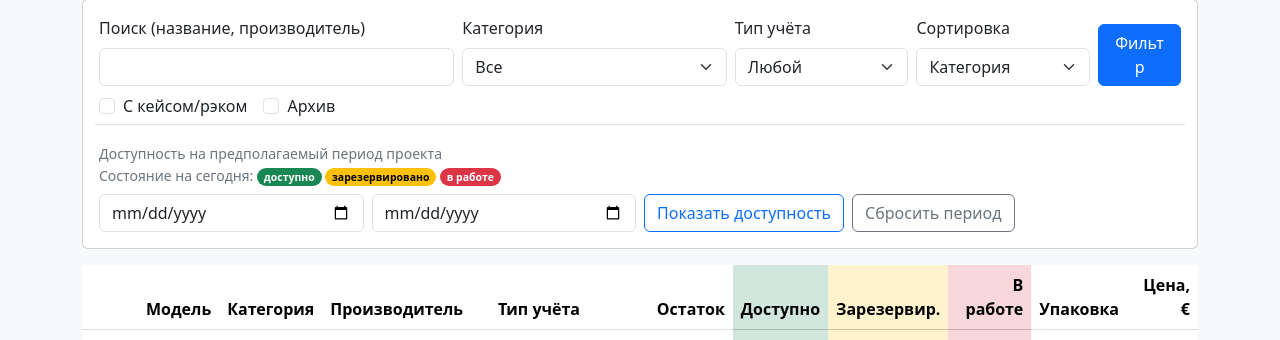
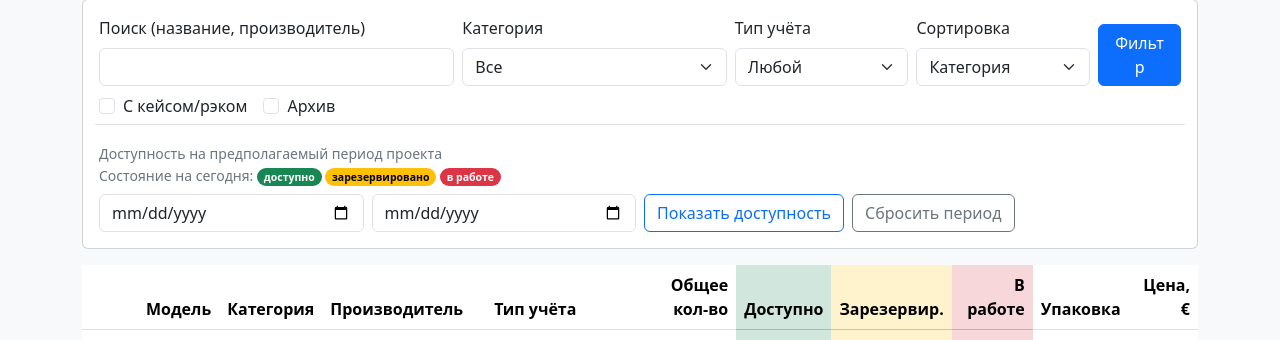
Before and after one commit to mkl093/MKL-Rent, a FastAPI app: template app/templates/inventory/list.html in a window 1280 px wide. Shown: the part 79-419 px from the top of the page. Run offline with FastAPI, Linux system fonts and the light colour scheme; the template is opened without the code that fills it: most values are stand-ins (such as "Sample title", 1, 10 or a date in 2020); grey boxes marked "Sample" are stand-in pictures; some libraries are stand-ins or nearby versions.

Commit message:
Склад: колонка «Остаток» переименована в «Общее кол-во»
В рентале «Остаток» читается как «сколько свободно сейчас» — это уже
показывают столбцы состояния. Переименовано в «Общее кол-во» (всего единиц
модели на складе) с поясняющей подсказкой; так же в дереве и мобильной
карточке. В planboard убран лишний ярлык «· остаток» из шапки колонки.

```diff
--- a/app/templates/inventory/list.html
+++ b/app/templates/inventory/list.html
@@ -112,7 +112,7 @@
         {% for m in cat.direct %}
         <li class="list-group-item d-flex justify-content-between align-items-center">
           <a href="/inventory/models/{{ m.id }}" class="text-decoration-none">{{ m.name }}{% if m.is_archived %} <span class="badge text-bg-secondary">архив</span>{% endif %}</a>
-          <span class="text-secondary small">{{ m.accounting_type.label }} · остаток {{ stock[m.id] }}</span>
+          <span class="text-secondary small">{{ m.accounting_type.label }} · общее кол-во {{ stock[m.id] }}</span>
           {% if availability.get(m.id) %}<span class="ms-1">{{ state_chips(availability[m.id]) }}</span>{% endif %}
         </li>
         {% endfor %}
@@ -121,7 +121,7 @@
           {% for m in sub.models %}
           <li class="list-group-item d-flex justify-content-between align-items-center ps-4">
             <a href="/inventory/models/{{ m.id }}" class="text-decoration-none">{{ m.name }}{% if m.is_archived %} <span class="badge text-bg-secondary">архив</span>{% endif %}</a>
-            <span class="text-secondary small">{{ m.accounting_type.label }} · остаток {{ stock[m.id] }}</span>
+            <span class="text-secondary small">{{ m.accounting_type.label }} · общее кол-во {{ stock[m.id] }}</span>
           {% if availability.get(m.id) %}<span class="ms-1">{{ state_chips(availability[m.id]) }}</span>{% endif %}
           </li>
           {% endfor %}
@@ -139,7 +139,7 @@
     <thead>
       <tr>
         <th></th><th>Модель</th><th>Категория</th><th>Производитель</th>
-        <th>Тип учёта</th><th class="text-end">Остаток</th>
+        <th>Тип учёта</th><th class="text-end" title="Всего единиц модели на складе (без учёта помещённых в комплекты)">Общее кол-во</th>
         <th class="text-end table-success" title="Свободно к аренде">Доступно</th>
         <th class="text-end table-warning" title="Забронировано (статус «Забронирован»)">Зарезервир.</th>
         <th class="text-end table-danger" title="Отгружено / не возвращено">В работе</th>
@@ -197,7 +197,7 @@
       <div class="flex-grow-1">
         <div class="fw-semibold">{{ m.name }}{% if m.is_archived %} <span class="badge text-bg-secondary">архив</span>{% endif %}</div>
         <div class="small text-secondary">{{ m.category.name }}{% if m.subcategory %} / {{ m.subcategory.name }}{% endif %}</div>
-        <div class="small">{{ m.accounting_type.label }} · остаток {{ stock[m.id] }} · {{ "%.2f"|format(m.base_price_eur) }} €</div>
+        <div class="small">{{ m.accounting_type.label }} · общее кол-во {{ stock[m.id] }} · {{ "%.2f"|format(m.base_price_eur) }} €</div>
         {% if availability.get(m.id) %}
         <div class="small mt-1">{{ state_chips(availability[m.id]) }}</div>
         {% endif %}
--- a/app/templates/inventory/planboard.html
+++ b/app/templates/inventory/planboard.html
@@ -74,7 +74,7 @@
   <table class="table table-bordered align-middle pb-grid mb-0">
     <thead>
       <tr>
-        <th class="pb-model">Модель · остаток</th>
+        <th class="pb-model">Модель</th>
         {% for d in days %}
         <th class="{{ 'pb-weekend' if d.weekday() >= 5 }} {{ 'pb-today' if d == today }}">
           <div>{{ wd[d.weekday()] }}</div><div>{{ d.day }}</div>
```
